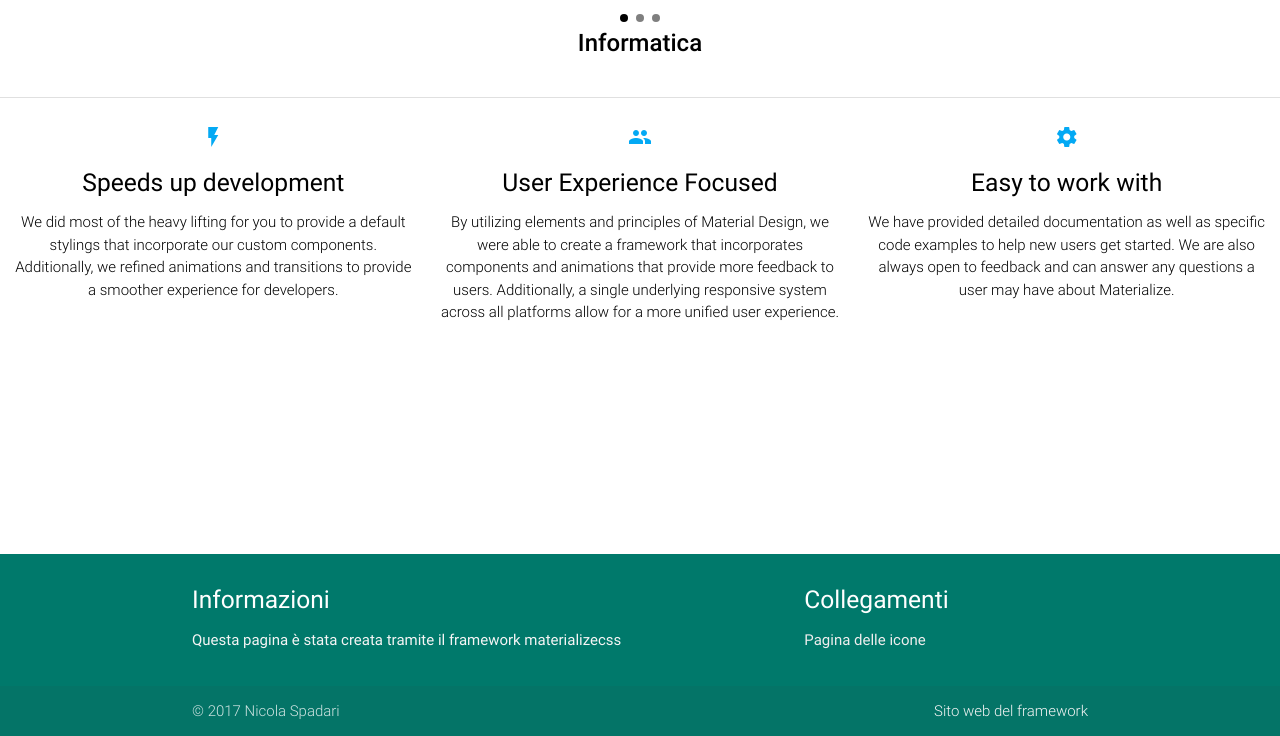
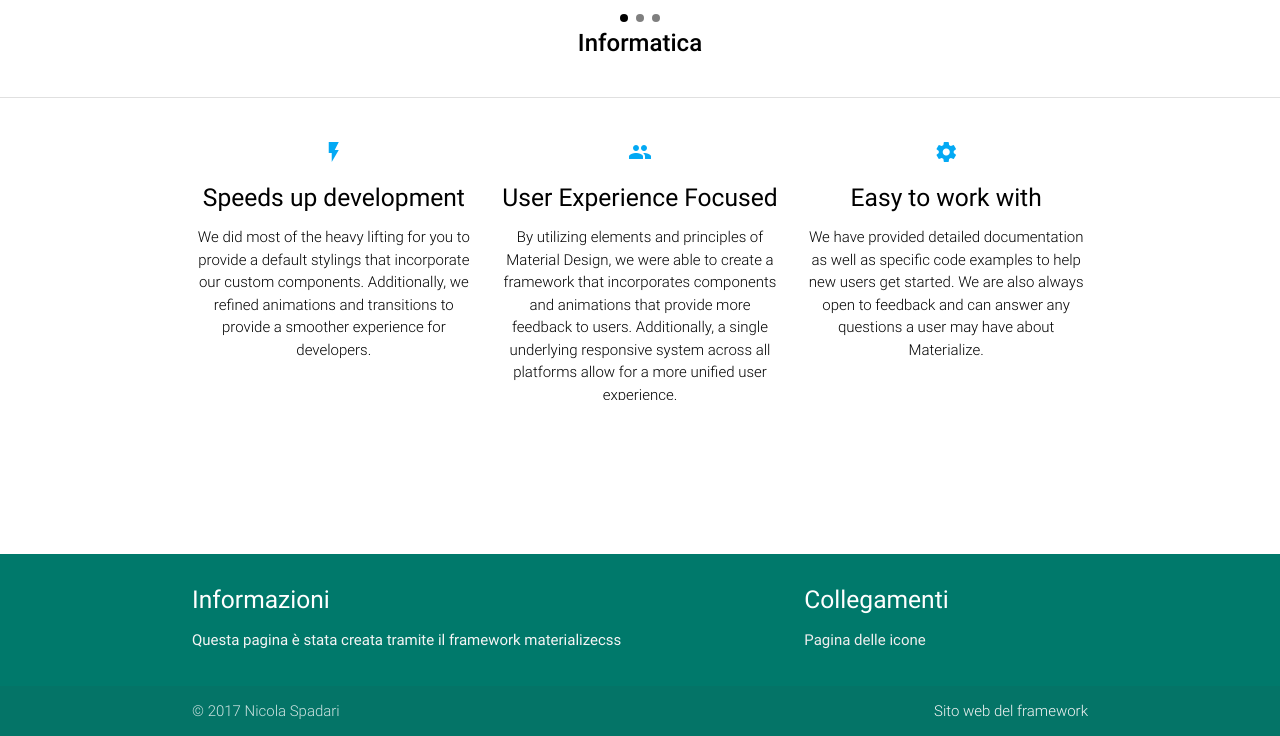
Before and after one commit to NicolaSpadari/Tesina, a PHP site: page /principale.php in a window 1280 px wide. Shown: the part 64-800 px from the top of the page. Run offline with PHP 8.4, Linux system fonts and the light colour scheme.

Commit message:
Added container

```diff
--- a/common/materie/informatica.php
+++ b/common/materie/informatica.php
@@ -4,6 +4,9 @@
         <title>Tesina di Spadari Nicola</title>
     </head>
     <body>
+        <main>
+            <div class="container">
+                <div class="section">
                     <div class="row blocks">
                         <div class="col s12 m4">
                             <div class="icon-block">
@@ -29,5 +32,8 @@
                             </div>
                         </div>
                     </div>
+                </div>
+            </div>
+        </main>
     </body>
 </html>
```
Lines whose indentation alone changed are shown as unchanged.
